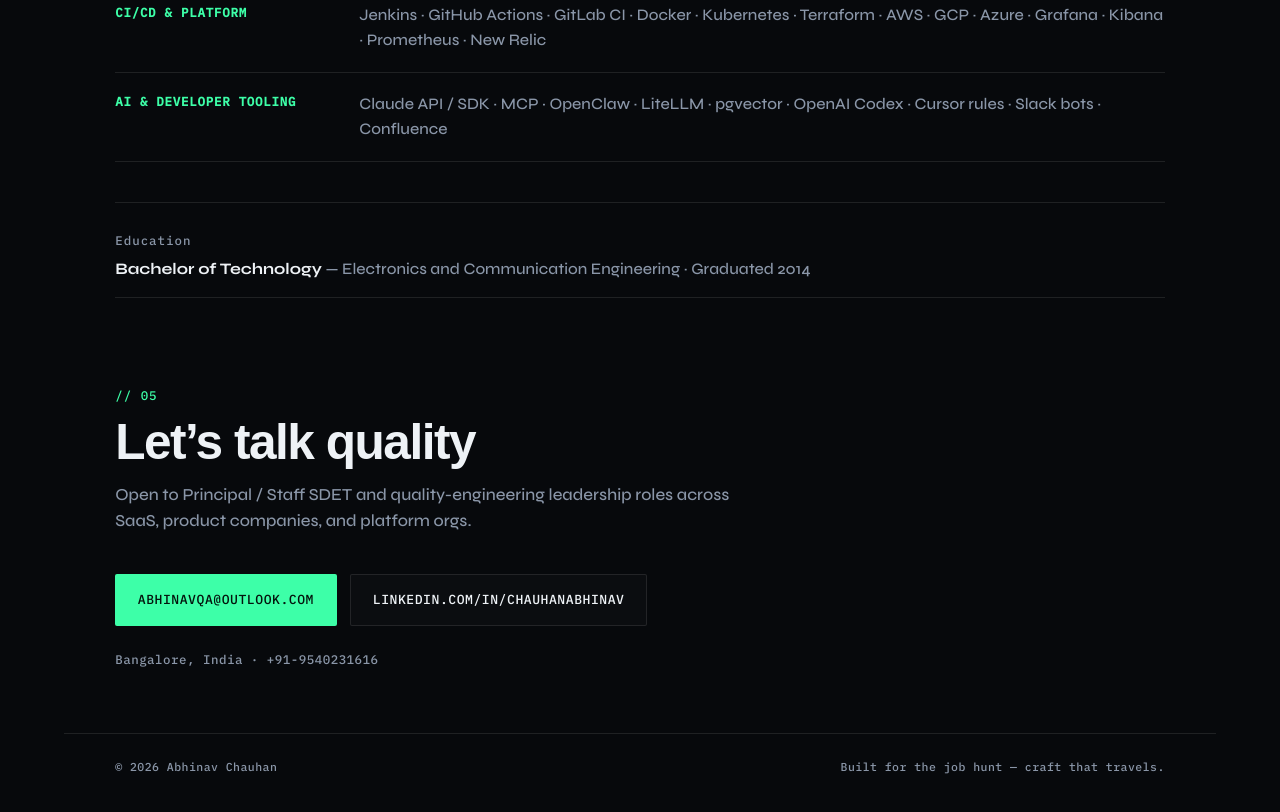
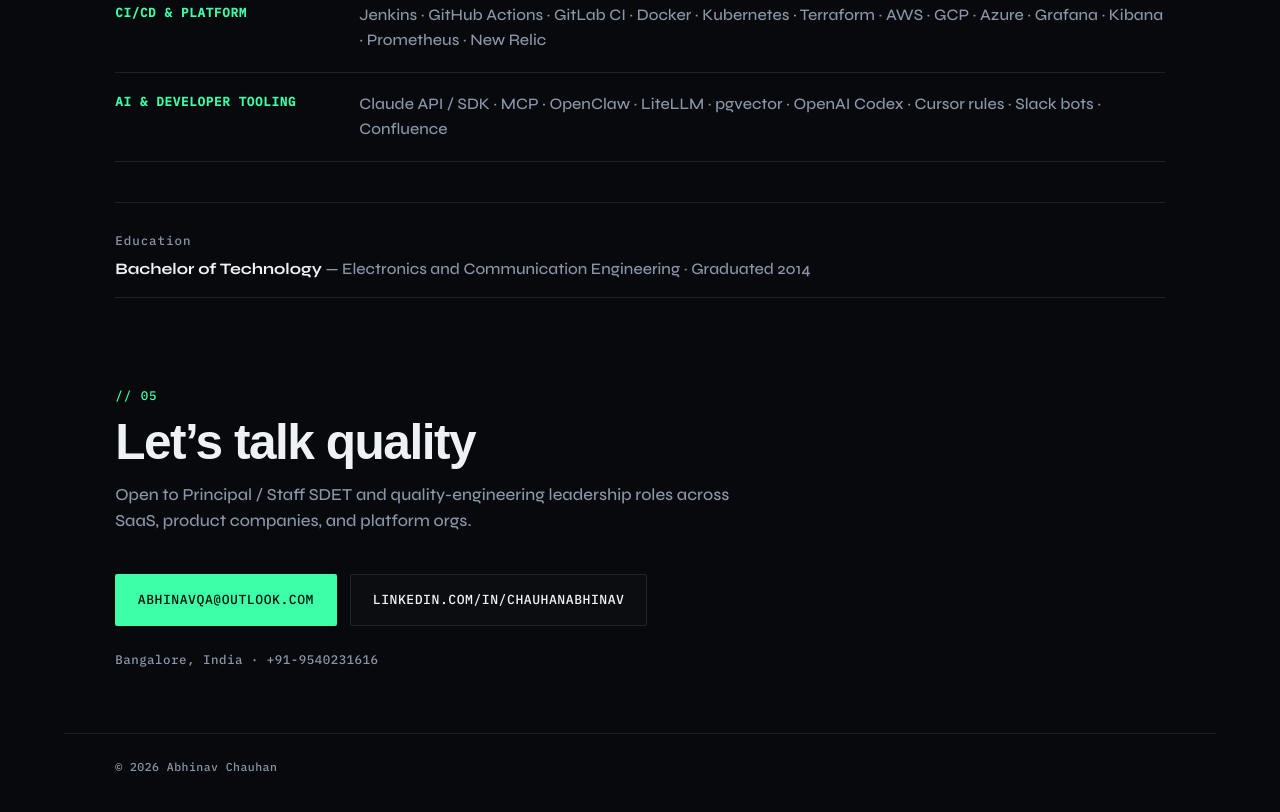
Before and after one commit to abhinavchauhan2015-ship-it/abhinav-chauhan-portfolio, a website built with Vite: page index.html in a window 1280 px wide. Shown: the part 4988-5800 px from the top of the page. Built offline with nearby package versions, Linux system fonts and the light colour scheme; a web font is replaced by a local one.

Commit message:
Simplify footer to quiet copyright line

```diff
--- a/index.html
+++ b/index.html
@@ -296,7 +296,6 @@
 
     <footer class="site-footer">
       <p>© <span id="year"></span> Abhinav Chauhan</p>
-      <p class="footer-note">Built for the job hunt — craft that travels.</p>
     </footer>
 
     <script type="module" src="/src/main.js"></script>
--- a/src/style.css
+++ b/src/style.css
@@ -540,10 +540,6 @@ main {
   letter-spacing: 0.04em;
 }
 
-.footer-note {
-  margin: 0;
-}
-
 .site-footer p {
   margin: 0;
 }
```
